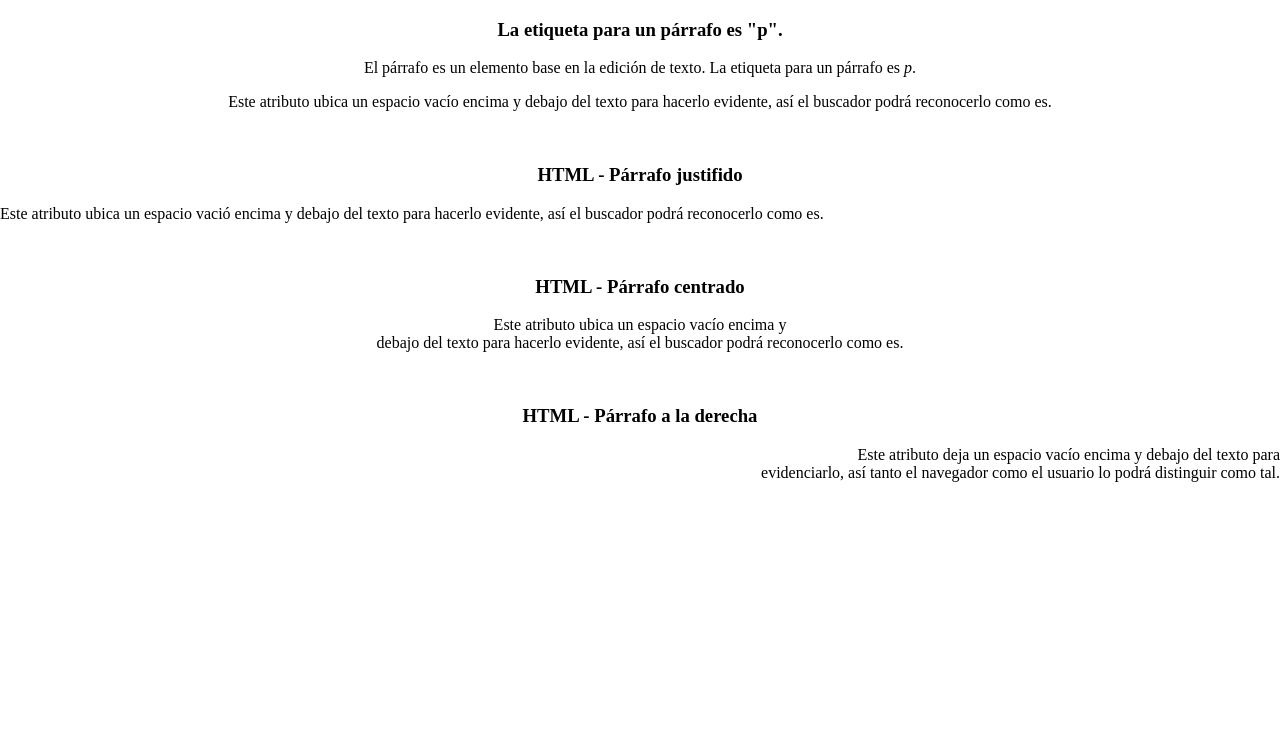
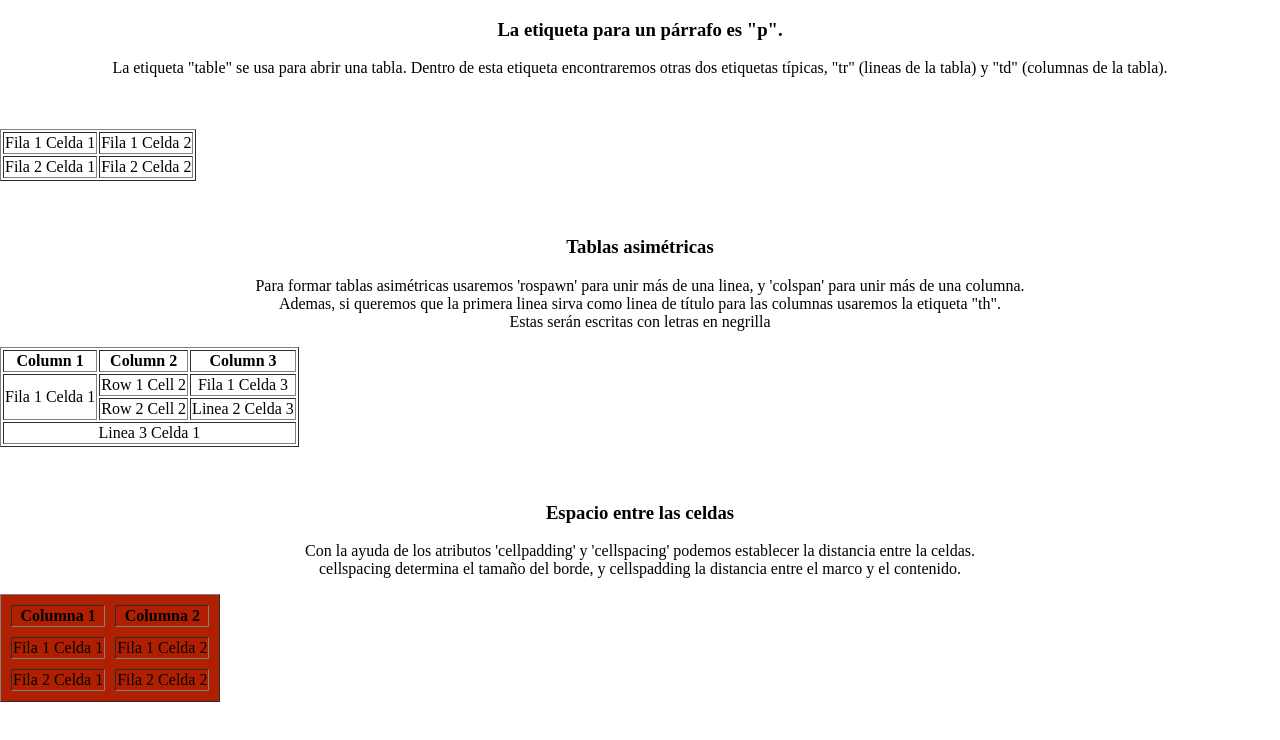
Before and after one commit to JhonEduardAlmeidaHernandezCampus/Inicio-HTML5, a plain HTML site: page index.html in a window 1280 px wide. Drawn offline with Linux system fonts and the light colour scheme.

Commit message:
Etiquetas de tablas

```diff
--- a/index.html
+++ b/index.html
@@ -6,31 +6,76 @@
     <meta name="viewport" content="width=device-width, initial-scale=1.0">
     <title>Inicio HTML5</title>
 
+    <!-- https://tutorialehtml.com/es/tutoriales-html-parrafos/ -->
+
     <link rel="stylesheet" href="style.css">
 </head>
 <body>
     <div class="centro">
             <h3>La etiqueta para un párrafo es "p".</h3>
-            <p>El párrafo es un elemento base en la edición de texto.
-            La etiqueta para un párrafo es <em>p</em>.</p>
-            <p>Este atributo ubica un espacio vacío encima y debajo del texto para hacerlo evidente,
-            así el buscador podrá reconocerlo como es.</p>
-            <br>
+            <p>La etiqueta "table" se usa para abrir una tabla.
+                Dentro de esta etiqueta encontraremos otras dos etiquetas típicas,
+                "tr" (lineas de la tabla) y "td" (columnas de la tabla).</p>
+            <br><br>
 
-            <h3>HTML - Párrafo justifido</h3>
-            <p align="justify">Este atributo ubica un espacio vació encima y debajo del texto para hacerlo evidente,
-            así el buscador podrá reconocerlo como es.</p>
-            <br>
+            <table border="1">
+                <tr>
+                    <td>Fila 1 Celda 1</td>
+                    <td>Fila 1 Celda 2</td>
+                </tr>
+                <tr>
+                    <td>Fila 2 Celda 1</td>
+                    <td>Fila 2 Celda 2</td>
+                </tr>
+            </table>
 
-            <h3>HTML - Párrafo centrado</h3>
-            <p align="center">Este atributo ubica un espacio vacío encima y <br />
-            debajo del texto para hacerlo evidente, así el buscador podrá reconocerlo como es.</p>
-            <br>
+            <br><br>
 
-            <h3>HTML - Párrafo a la derecha</h3>
-            <p align="right">Este atributo deja un espacio vacío encima y debajo del texto para <br />evidenciarlo,
-                así tanto el navegador como el usuario lo podrá distinguir como tal.</p>
+            <h3>Tablas asimétricas</h3>
 
+            <p>Para formar tablas asimétricas usaremos 'rospawn' para unir más de una linea, y 'colspan' para unir más de una columna. <br>
+                Ademas, si queremos que la primera linea sirva como linea de título para las columnas usaremos la etiqueta "th". <br>
+                Estas serán escritas con letras en negrilla</p>
+
+            <table border="1">
+                <tr>
+                    <th>Column 1</th>
+                    <th>Column 2</th>
+                    <th>Column 3</th>
+                </tr>
+                <tr>
+                    <td rowspan="2">Fila 1 Celda 1</td>
+                    <td>Row 1 Cell 2</td>
+                    <td>Fila 1 Celda 3</td>
+                </tr>
+                <tr>
+                    <td>Row 2 Cell 2</td>
+                    <td>Linea 2 Celda 3</td>
+                </tr>
+                <tr>
+                    <td colspan="3">Linea 3 Celda 1</td>
+                </tr>
+            </table>
+            <br><br>
+
+            <h3>Espacio entre las celdas</h3>
+            <p>Con la ayuda de los atributos 'cellpadding' y 'cellspacing' podemos establecer la distancia entre la celdas. <br>
+                cellspacing determina el tamaño del borde, y cellspadding la distancia entre el marco y el contenido.</p>
+
+                <table border="1" cellspacing="10" bgcolor="rgb(0,200,0)">
+                    <tr>
+                        <th>Columna 1</th>
+                        <th>Columna 2</th>
+                    </tr>
+                    <tr>
+                        <td>Fila 1 Celda 1</td>
+                        <td>Fila 1 Celda 2</td>
+                    </tr>
+                    <tr>
+                        <td>Fila 2 Celda 1</td>
+                        <td>Fila 2 Celda 2</td>
+                    </tr>
+                </table>
     </div>
 </body>
 </html>
```
